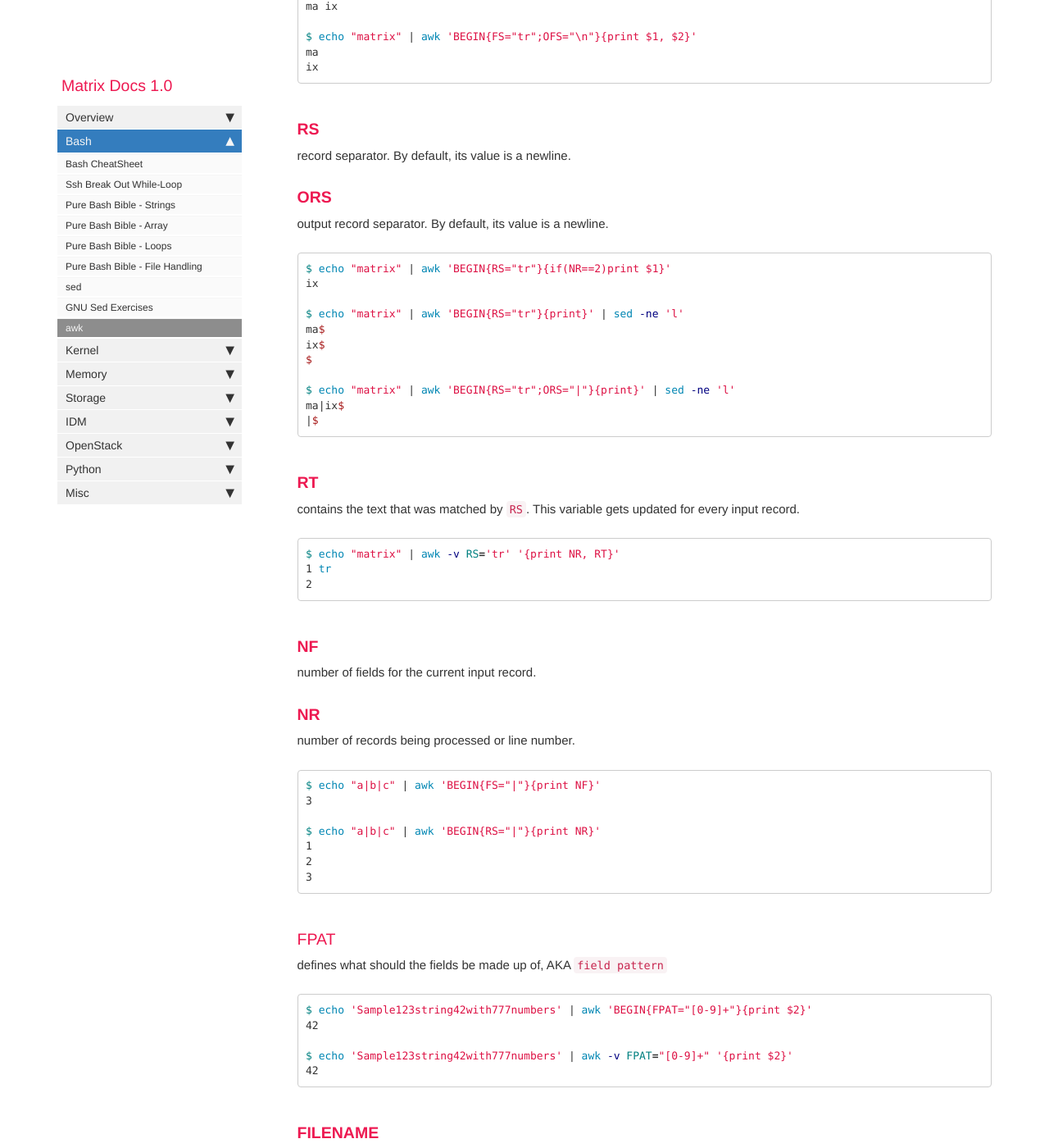
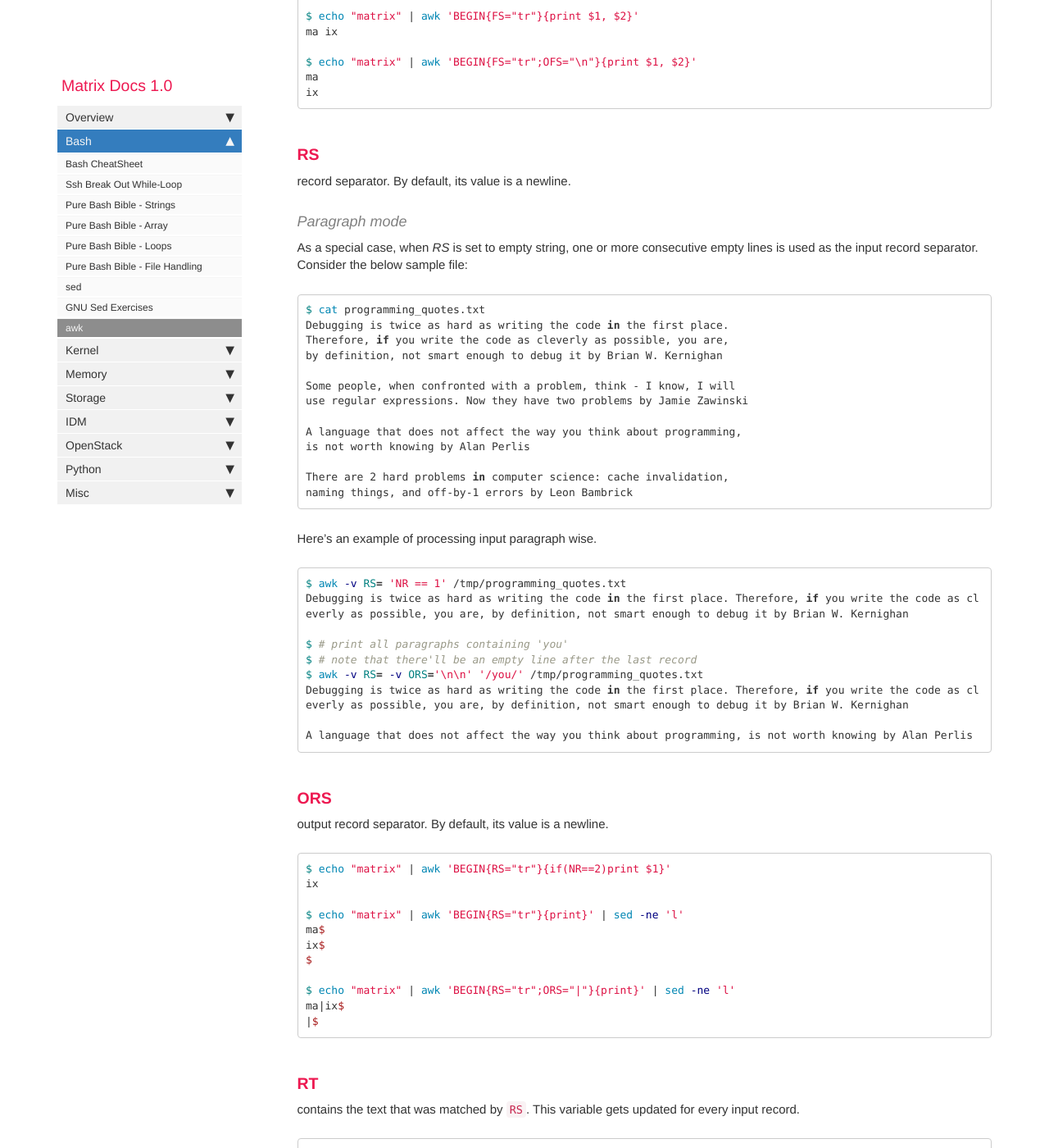
Before and after one commit to matrixzj/documentations, a Jekyll site: the page built from pages/bash/awk.md, in a window 1280 px wide and 1400 px high, scrolled down 1645 px. Shown: the whole window at 82% size. Built offline with Jekyll 4.4.1, drawn with Linux system fonts in a browser that asks for light colours; comment, search, counter and statistics services are not loaded.

Commit message:
There are 1 files have been modified at 2022-02-27 15:25:34 . 	-rw-rw-r--. 1 jzou jzou 20251 Feb 27 15:25 pages/bash/awk.md No files have been added. No files have been deleted. No file type has been changed.

````diff
--- a/pages/bash/awk.md
+++ b/pages/bash/awk.md
@@ -35,6 +35,39 @@ ix
 
 ### **RS**
 record separator. By default, its value is a newline.
+
+#### Paragraph mode
+As a special case, when *RS* is set to empty string, one or more consecutive empty lines is used as the input record separator. Consider the below sample file:
+
+```bash
+$ cat programming_quotes.txt
+Debugging is twice as hard as writing the code in the first place.
+Therefore, if you write the code as cleverly as possible, you are,
+by definition, not smart enough to debug it by Brian W. Kernighan
+
+Some people, when confronted with a problem, think - I know, I will
+use regular expressions. Now they have two problems by Jamie Zawinski
+
+A language that does not affect the way you think about programming,
+is not worth knowing by Alan Perlis
+
+There are 2 hard problems in computer science: cache invalidation,
+naming things, and off-by-1 errors by Leon Bambrick
+```
+
+Here's an example of processing input paragraph wise.
+
+```bash
+$ awk -v RS= 'NR == 1' /tmp/programming_quotes.txt
+Debugging is twice as hard as writing the code in the first place. Therefore, if you write the code as cleverly as possible, you are, by definition, not smart enough to debug it by Brian W. Kernighan
+
+$ # print all paragraphs containing 'you'
+$ # note that there'll be an empty line after the last record
+$ awk -v RS= -v ORS='\n\n' '/you/' /tmp/programming_quotes.txt
+Debugging is twice as hard as writing the code in the first place. Therefore, if you write the code as cleverly as possible, you are, by definition, not smart enough to debug it by Brian W. Kernighan
+
+A language that does not affect the way you think about programming, is not worth knowing by Alan Perlis
+```
 
 ### **ORS**
 output record separator. By default, its value is a newline.
````
